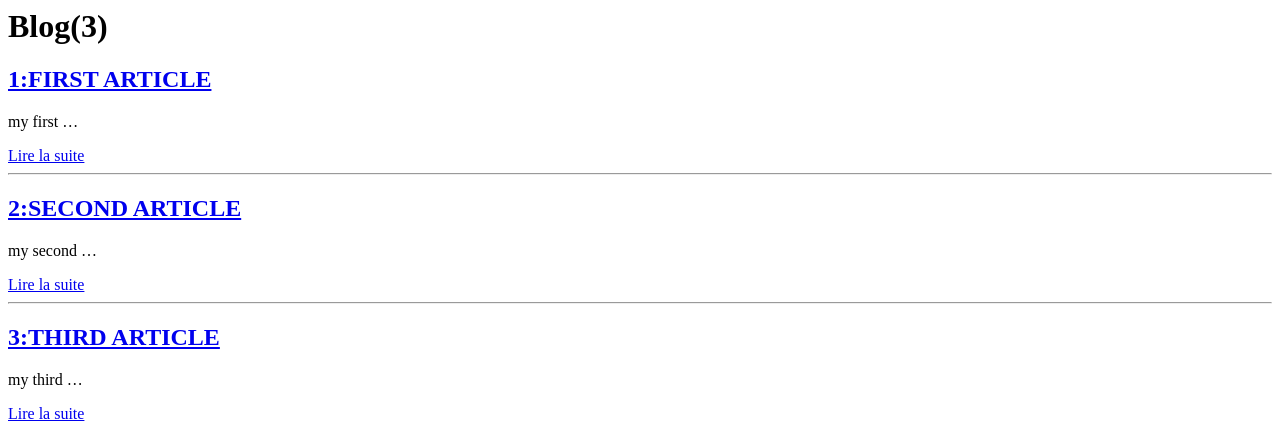
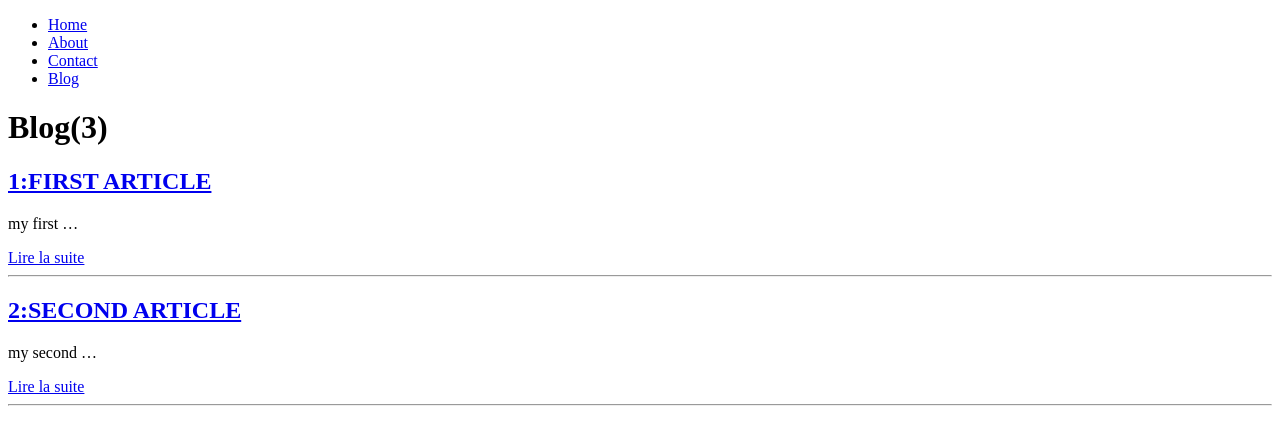
Before and after one commit to waimekazdari/strDjngPro, a Django app: page /blog/ in a window 1280 px wide. Shown: the top 421 px of the page. Run offline with Django 3.2, Linux system fonts and the light colour scheme.

Commit message:
.. views

```diff
--- /dev/null
+++ b/blog/mocks.py
@@ -0,0 +1,22 @@
+
+from django.http import Http404
+
+class Post():
+
+    POSTS = [
+        {'id':1,'title':'first article', 'body':'my first article'},
+        {'id':2,'title':'second article', 'body':'my second article'},
+        {'id':3,'title':'third article', 'body':'my third article'},
+    ]
+
+    @classmethod
+    def all(cls):
+        return cls.POSTS
+
+    @classmethod
+    def find(cls, id):
+        try:
+            return cls.POSTS[int(id) - 1]
+        except:
+            #if we put return instead, we'll not raise and exception but a ''(empty space..)
+            raise Http404('Sorry, post {} not found.'.format(id))
--- a/blog/templates/blog/index.html
+++ b/blog/templates/blog/index.html
@@ -1,10 +1,14 @@
+{% extends 'layouts/base.html' %}
+
+{% block title %} index {% endblock title %}
+{% block content %}
   <h1>Blog({{posts | length}})</h1>
 
   {% for post in posts %}
     <article class="">
-    <h2><a href="/blog/post/{{post.id}}">{{post.id}}:{{post.title | upper}}</a></h2>
+      <h2><a href="{% url 'blog:details' id=post.id %}">{{post.id}}:{{post.title | upper}}</a></h2>
       <p>{{post.body | truncatewords:2}}</p>
-    <a href="/blog/post/{{post.id}}">Lire la suite</a>
+      <a href="{% url 'blog:details' id=post.id %}">Lire la suite</a>
     </article>
     {% if not forloop.last %}
       <hr>
@@ -12,3 +16,4 @@
   {% empty %}
     <p>Sorry, No post available</p>
   {% endfor %}
+{% endblock content %}
--- a/blog/urls.py
+++ b/blog/urls.py
@@ -1,7 +1,9 @@
 from django.urls import path
 from . import views
 
+
+app_name = 'blog'
 urlpatterns = [
-    path('', views.index),
-    path('post/<int:id>/', views.details),
+    path('', views.index, name='index'),
+    path('post/<int:id>/', views.details, name='details'),
 ]
--- a/blog/views.py
+++ b/blog/views.py
@@ -1,15 +1,13 @@
 from django.shortcuts import render
 
-posts =[
-    {'id':1,'title':'first article', 'body':'my first article'},
-    {'id':2,'title':'second article', 'body':'my second article'},
-    {'id':3,'title':'third article', 'body':'my third article'},
-]
+#from mocks import la class Post
+from .mocks import Post
 def index(request):
 
-    #posts= []
+    posts= Post.all()
     return render(request, 'blog/index.html',{'posts':posts})
 
 
 def details(request,id):
-    return render(request, 'blog/details.html', {'post': posts[int(id) - 1]})
+    post =  Post.find(id)
+    return render(request, 'blog/details.html', {'post': post})
--- a/startDjango/urls.py
+++ b/startDjango/urls.py
@@ -19,8 +19,8 @@ from startDjango import views
 
 urlpatterns = [
     path('admin/', admin.site.urls),
-    path('', views.home),
-    path('about/', views.about),
-    path('contact/', views.contact),
+    path('', views.home, name='home'),
+    path('about/', views.about, name='about'),
+    path('contact/', views.contact, name='contact'),
     path('blog/', include('blog.urls')),
 ]
--- a/templates/home.html
+++ b/templates/home.html
@@ -1 +1,7 @@
+{% extends 'layouts/base.html' %}
+
+{% block content %}
 <h1>Hello World</h1>
+
+<p><a href="{% url 'blog:index' %}">Visit our Blog</a></p>
+{% endblock content %}
--- /dev/null
+++ b/templates/layouts/_nav.html
@@ -0,0 +1,6 @@
+<ul>
+  <li><a href="{% url 'home' %}">Home</a></li>
+  <li><a href="{% url 'about' %}">About</a></li>
+  <li><a href="{% url 'contact' %}">Contact</a></li>
+  <li><a href="{% url 'blog:index' %}">Blog</a></li>
+</ul>
--- /dev/null
+++ b/templates/layouts/base.html
@@ -0,0 +1,11 @@
+<!DOCTYPE html>
+<html lang="en" dir="ltr">
+  <head>
+    <meta charset="utf-8">
+    <title>{% block title %} django project {% endblock %}</title>
+  </head>
+  <body>
+    {% include 'layouts/_nav.html' %}
+    {% block content %} {% endblock %}
+  </body>
+</html>
```
Also changed, not shown: blog/templates/blog/details.html (+7 -0 lines). Lines whose indentation alone changed are shown as unchanged.
